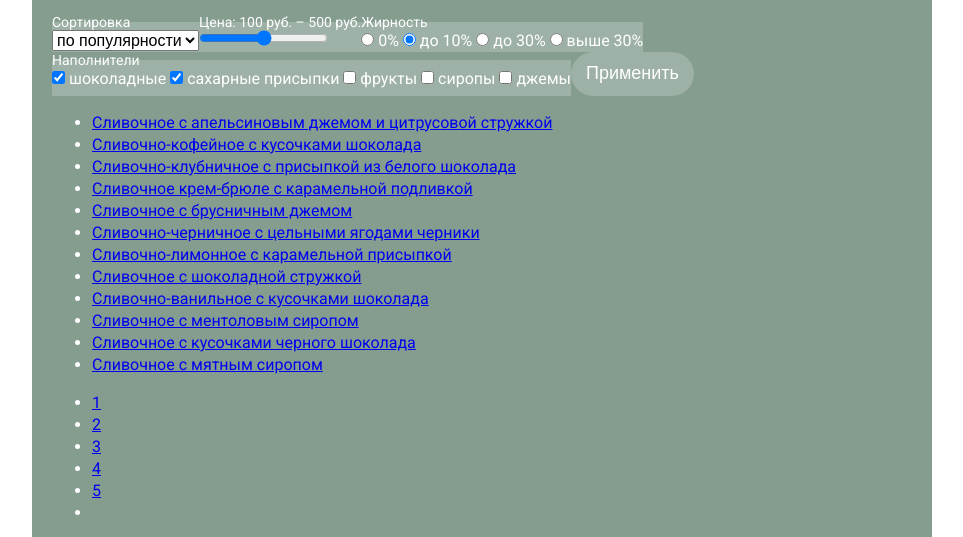
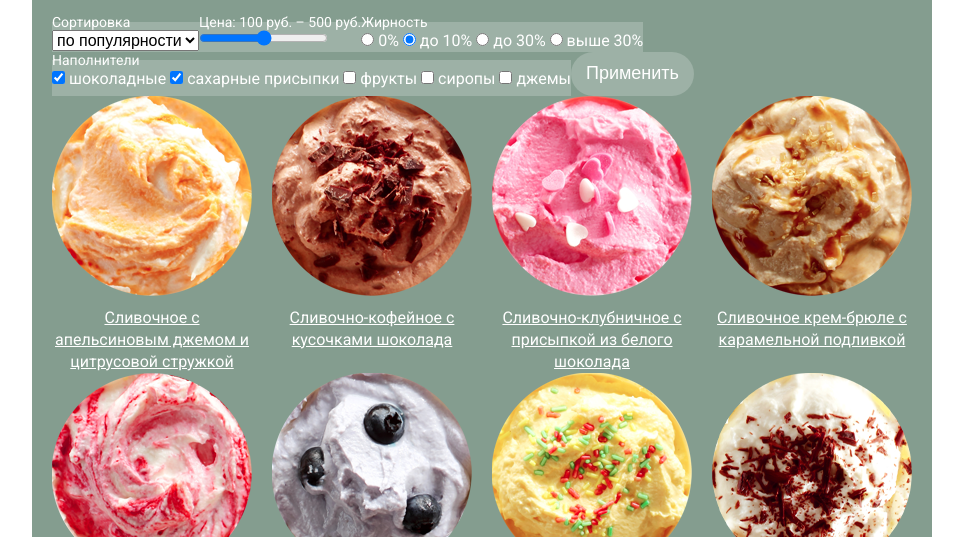
Before and after one commit to Menolas/glacy, a plain HTML site: page catalog-cream.html in a window 1280 px wide. Shown: the part 173-710 px from the top of the page, without its empty margins (158-1121 px from the left). Drawn offline with Linux system fonts and the light colour scheme.

Commit message:
catalog-layout

```diff
--- a/catalog-cream.html
+++ b/catalog-cream.html
@@ -105,41 +105,41 @@
             <button class="btn" type="submit">Применить</button>
           </form>
           <section class="catalog-cream-gallery">
-            <ul class="gallery__list">
-              <li class="gallery__item">
+            <ul class="gallery__list  hits__list">
+              <li class="gallery__item  hits__item  gallery__item--1">
                 <a href="#">Сливочное с апельсиновым джемом и цитрусовой стружкой</a>
               </li>
-              <li class="gallery__item">
+              <li class="gallery__item  hits__item  gallery__item--2">
                 <a href="#">Сливочно-кофейное с кусочками шоколада</a>
               </li>
-              <li class="gallery__item">
+              <li class="gallery__item  hits__item  gallery__item--3">
                 <a href="#">Сливочно-клубничное с присыпкой из белого шоколада</a>
               </li>
-              <li class="gallery__item">
+              <li class="gallery__item  hits__item  gallery__item--4">
                 <a href="#">Сливочное крем-брюле с карамельной подливкой</a>
               </li>
-              <li class="gallery__item">
+              <li class="gallery__item  hits__item  gallery__item--5">
                 <a href="#">Сливочное с брусничным джемом</a>
               </li>
-              <li class="gallery__item">
+              <li class="gallery__item  hits__item  gallery__item--6">
                 <a href="#">Сливочно-черничное с цельными ягодами черники</a>
               </li>
-              <li class="gallery__item">
+              <li class="gallery__item  hits__item  gallery__item--7">
                 <a href="#">Сливочно-лимонное с карамельной присыпкой</a>
               </li>
-              <li class="gallery__item">
+              <li class="gallery__item  hits__item  gallery__item--8">
                 <a href="#">Сливочное с шоколадной стружкой</a>
               </li>
-              <li class="gallery__item">
+              <li class="gallery__item  hits__item  gallery__item--9">
                 <a href="#">Сливочно-ванильное с кусочками шоколада</a>
               </li>
-              <li class="gallery__item">
+              <li class="gallery__item  hits__item  gallery__item--10">
                 <a href="#">Сливочноe с ментоловым сиропом</a>
               </li>
-              <li class="gallery__item">
+              <li class="gallery__item  hits__item  gallery__item--11">
                 <a href="#">Сливочное с кусочками черного шоколада</a>
               </li>
-              <li class="gallery__item">
+              <li class="gallery__item  hits__item  gallery__item--12">
                 <a href="#">Сливочное с мятным сиропом</a>
               </li>
             </ul>
--- a/css/style.css
+++ b/css/style.css
@@ -1085,3 +1085,77 @@ label[for="btn-3"]:hover {
   box-shadow: none;
   border: none;
 }
+
+.gallery__list {
+  flex-wrap: wrap;
+}
+
+.gallery__item:nth-child(4n) {
+  margin-right: 0;
+}
+
+.gallery__item a::before {
+  display: none;
+}
+
+.gallery__item--1 a {
+  background-image: url("../img/1.png");
+}
+
+.gallery__item--2 a {
+  background-image: url("../img/2.png");
+}
+
+.gallery__item--3 a {
+  background-image: url("../img/3.png");
+}
+
+.gallery__item--4 a {
+  background-image: url("../img/4.png");
+}
+
+.gallery__item--5 a {
+  background-image: url("../img/5.png");
+}
+
+.gallery__item--6 a {
+  background-image: url("../img/6.png");
+}
+
+.gallery__item--7 a {
+  background-image: url("../img/7.png");
+}
+
+.gallery__item--8 a {
+  background-image: url("../img/8.png");
+}
+
+.gallery__item--9 a {
+  background-image: url("../img/9.png");
+}
+
+.gallery__item--10 a {
+  background-image: url("../img/10.png");
+}
+
+.gallery__item--11 a{
+  background-image: url("../img/11.png");
+}
+
+.gallery__item--12 a {
+  background-image: url("../img/12.png");
+}
+
+.paginator {
+  display: flex;
+  margin: 0;
+  padding: 0;
+  list-style: none;
+}
+
+.paginator__page a {
+  color: #ffffff;
+  font-size: 16px;
+  line-height: 1.125;
+  text-decoration: none;
+}
```
Also changed, not shown: img/10.png (renamed from img/10-ice-cream.png), img/11.png (renamed from img/11-ice-cream.png), img/12.png (renamed from img/12-ice-cream.png), img/5.png (renamed from img/5-ice-cream.png), img/6.png (renamed from img/6-ice-cream.png), img/7.png (renamed from img/7-ice-cream.png), img/8.png (renamed from img/8-ice-cream.png), img/9.png (renamed from img/9-ice-cream.png), 2 other files.
